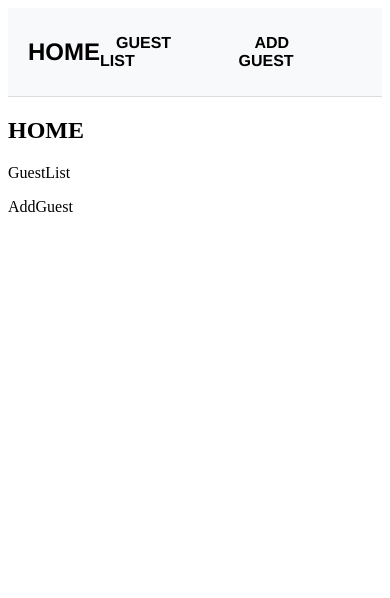
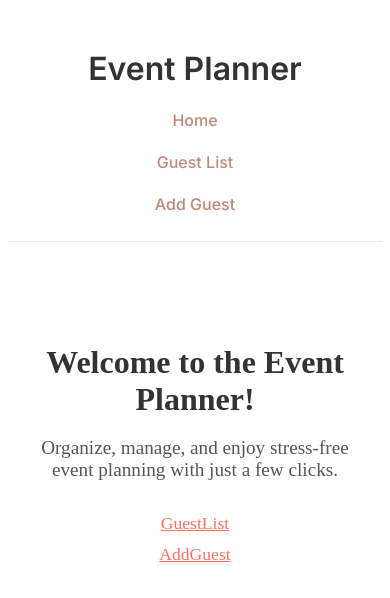
Before and after one commit to ramon-rcp/Event-Planner, a Next.js app in the folder nextjs-blog/: page / in a window 390 px wide. Shown: the top 598 px of the page. Built offline with nearby package versions, Linux system fonts and the light colour scheme.

Commit message:
design change
changed the design of the website a little

```diff
--- a/nextjs-blog/public/App.tsx
+++ b/nextjs-blog/public/App.tsx
@@ -1,59 +1,53 @@
-import React, { Component, MouseEvent } from "react"
-import { AddGuest } from "./AddGuest"
-import { Home } from "./Home"
-import { GuestList } from "./GuestList"
-import { Guest } from "./Guest"
-import { GuestInfo } from "./GuestInfo"
+import React, { Component } from "react";
+import { AddGuest } from "./AddGuest";
+import { Home } from "./Home";
+import { GuestList } from "./GuestList";
+import { Guest } from "./Guest";
+import { GuestInfo } from "./GuestInfo";
 import styles from '../styles/Home.module.css';
 
-export type Show = "home" | "guestlist" | "addguest" | {kind: "guestinfo", guest: Guest}
+export type Show = "home" | "guestlist" | "addguest" | { kind: "guestinfo"; guest: Guest };
 
 type State = {
-    showing: Show
-}
+  showing: Show;
+};
 
 export class App extends Component<{}, State> {
-    constructor(props: {}){
-        super(props)
-
-        this.state = {showing: "home"}
+  constructor(props: {}) {
+    super(props);
+    this.state = { showing: "home" };
   }
 
   render = (): JSX.Element => {
-        let page: JSX.Element = <div></div>
-        if(this.state.showing === "addguest") {
-            page = <AddGuest openGL={this.openPage}/>
-        }
-        else if(this.state.showing === "home") {
-            page = <Home openPage={this.openPage}/>
-        }
-        else if(this.state.showing === "guestlist") {
-            page = <GuestList openPage={this.openPage}/>
-        }
-        else if(this.state.showing.kind === "guestinfo") {
-            page = <GuestInfo guest={this.state.showing.guest} openGL={this.openPage}/>
+    let page: JSX.Element = <div></div>;
+    if (this.state.showing === "addguest") {
+      page = <AddGuest openGL={this.openPage} />;
+    } else if (this.state.showing === "home") {
+      page = <Home openPage={this.openPage} />;
+    } else if (this.state.showing === "guestlist") {
+      page = <GuestList openPage={this.openPage} />;
+    } else if (this.state.showing.kind === "guestinfo") {
+      page = <GuestInfo guest={this.state.showing.guest} openGL={this.openPage} />;
     }
 
     return (
       <div>
-              <main className={styles.header}>
-                <h1>HOME</h1>
+        <header className={styles.mainHeader}>
+          <div className={styles.headerContent}>
+            <h1 className={styles.logo}>Event Planner</h1>
             <nav className={styles.nav}>
-                  <p>
-                    <a onClick={() => this.openPage("guestlist")}>GUEST LIST</a>
-                  </p>
-                  <p>
-                    <a onClick={() => this.openPage("addguest")}>ADD GUEST </a>
-                  </p>
+              <a onClick={() => this.openPage("home")}>Home</a>
+              <a onClick={() => this.openPage("guestlist")}>Guest List</a>
+              <a onClick={() => this.openPage("addguest")}>Add Guest</a>
             </nav>
-              </main>
-
-              {page}
+          </div>
+        </header>
+        <main>{page}</main>
       </div>
     );
-        };
+  }
 
   openPage = (page: Show): void => {
-        this.setState({showing: page})
+    this.setState({ showing: page });
   }
 }
--- a/nextjs-blog/public/Home.tsx
+++ b/nextjs-blog/public/Home.tsx
@@ -1,34 +1,21 @@
-import React, { Component, MouseEvent } from "react";
-import { Show } from "./App";
+import React from "react";
 import styles from '../styles/Home.module.css';
 
-type HomeProps = {
-    openPage: (page: Show) => void
-}
+type Props = {
+  openPage: (page: string) => void;
+};
 
-
-export class Home extends Component<HomeProps, {}> {
-    constructor(props: HomeProps){
-        super(props)
-    }
-
-    render = (): JSX.Element => {
-        return (
-            <main>
-            <h2>
-                HOME
-            </h2>
-            <p><a onClick={this.openGL}>GuestList</a></p>
-            <p><a onClick={this.openAG}>AddGuest</a></p>
-        </main>
-        );
-    }
-
-    openAG = (evt: MouseEvent<HTMLElement>): void => {
-        this.props.openPage("addguest")
-    }
-
-    openGL = (evt: MouseEvent<HTMLElement>): void => {
-        this.props.openPage("guestlist")
-    }
-}
+export const Home: React.FC<Props> = ({ openPage }) => {
+  return (
+    <div className={styles.container}>
+      <h3 className={styles.heading}>Welcome to the Event Planner!</h3>
+      <p className={styles.description}>
+        Organize, manage, and enjoy stress-free event planning with just a few clicks.
+      </p>
+      <div className={styles.navigation}>
+        <p className={styles.navLink} onClick={() => openPage("guestlist")}>GuestList</p>
+        <p className={styles.navLink} onClick={() => openPage("addguest")}>AddGuest</p>
+      </div>
+    </div>
+  );
+};
--- a/nextjs-blog/styles/Home.module.css
+++ b/nextjs-blog/styles/Home.module.css
@@ -1,131 +1,96 @@
-.container {
-  min-height: 100vh;
-  padding: 0 0.5rem;
-  display: flex;
-  flex-direction: column;
-  justify-content: center;
-  align-items: center;
-  background-color: aliceblue;
+@import url('https://fonts.googleapis.com/css2?family=Inter:wght@400;500;600&display=swap');
+/* https://www.color-hex.com/color-palette/15018 */
+
+/* Header Styles */
+.mainHeader {
+  background: #fff;
+  border-bottom: 1px solid #eaeaea;
+  padding: 20px 40px;
 }
 
-.title a {
-  color: #0070f3;
-  text-decoration: none;
-}
-
-.title a:hover,
-.title a:focus,
-.title a:active {
-  text-decoration: underline;
-}
-
-.title {
-  margin: 0 0 1rem;
-  line-height: 1.15;
-  font-size: 3.6rem;
-}
-
-.title {
-  text-align: center;
-}
-
-.title,
-.description {
-  text-align: center;
-}
-
-.description {
-  line-height: 1.5;
-  font-size: 1.5rem;
-}
-
-.grid {
+.headerContent {
   display: flex;
+  justify-content: space-between;
   align-items: center;
-  justify-content: center;
-  flex-wrap: wrap;
-
-  max-width: 800px;
-  margin-top: 3rem;
-}
-
-.card {
-  margin: 1rem;
-  flex-basis: 45%;
-  padding: 1.5rem;
-  text-align: left;
-  color: inherit;
-  text-decoration: none;
-  border: 1px solid #eaeaea;
-  border-radius: 10px;
-  transition:
-    color 0.15s ease,
-    border-color 0.15s ease;
-}
-
-.card:hover,
-.card:focus,
-.card:active {
-  color: #0070f3;
-  border-color: #0070f3;
-}
-
-.card h3 {
-  margin: 0 0 1rem 0;
-  font-size: 1.5rem;
-}
-
-.card p {
-  margin: 0;
-  font-size: 1.25rem;
-  line-height: 1.5;
+  max-width: 1200px;
+  margin: 0 auto;
 }
 
 .logo {
-  height: 1em;
-}
-
-@media (max-width: 600px) {
-  .grid {
-    width: 100%;
-    flex-direction: column;
-  }
-}
-
-.header {
-  display: flex;
-  justify-content: space-between; /* Align items to the sides */
-  align-items: center;
-  padding: 10px 20px;
-  background-color: #f8f9fa; /* Light background color */
-  border-bottom: 1px solid #ddd; /* Optional border at the bottom */
-}
-
-.header h1 {
-  font-family: Helvetica;
-  font-size: 1.5rem;
-  font-weight: bold;
-  color: #000; /* Adjust color as needed */
+  font-family: "Inter", sans-serif;
+  font-size: 2rem;
+  font-weight: 600; /* Slightly bolder for emphasis */
+  color: #333;
 }
 
 .nav {
-  font-family: Helvetica;
   display: flex;
-  gap: 15px; /* Spacing between buttons/links */
+  gap: 30px;
 }
 
 .nav a {
+  font-family: "Inter", sans-serif; /* Consistent sans-serif font for navigation */
+  font-size: 1rem;
+  font-weight: 500;
+  color: #c08879;
   text-decoration: none;
-  padding: 10px 15px;
-  font-size: 1rem;
-  font-weight: bold;
-  color: #000;
-  border: 1px solid transparent; /* For hover effect */
-  border-radius: 5px; /* Rounded corners */
-  transition: background-color 0.3s, border-color 0.3s;
+  padding-bottom: 5px;
+  border-bottom: 2px solid transparent;
+  transition: color 0.3s ease, border-color 0.3s ease;
 }
 
 .nav a:hover {
-  background-color: #e0e0e0; /* Hover background */
-  border-color: #bbb;
+  color: #c08879;
+  border-bottom: 2px solid #c08879;
 }
+
+/* Responsive Design */
+@media (max-width: 768px) {
+  .headerContent {
+    flex-direction: column;
+    align-items: center;
+    text-align: center;
+  }
+
+  .nav {
+    flex-direction: column;
+    gap: 15px;
+  }
+
+  .container {
+    text-align: center;
+    margin: 50px auto;
+    padding: 20px;
+    max-width: 800px;
+  }
+
+  .heading {
+    font-size: 2rem;
+    font-weight: 600;
+    margin-bottom: 1rem;
+    color: #333;
+  }
+
+  .description {
+    font-size: 1.2rem;
+    color: #555;
+    margin-bottom: 2rem;
+  }
+
+  .navigation {
+    margin-top: 20px;
+  }
+
+  .navLink {
+    font-size: 1.1rem;
+    color: #ff6f61;
+    cursor: pointer;
+    margin: 10px 0;
+    text-decoration: underline;
+  }
+
+  .navLink:hover {
+    color: #ff3b3b;
+  }
+
+}
--- a/nextjs-blog/styles/global.css
+++ b/nextjs-blog/styles/global.css
@@ -1,32 +1,17 @@
-html,
-body {
+@import url('https://fonts.googleapis.com/css2?family=Inter:wght@400;500;600&display=swap');
+
+html, body {
+  margin: 0;
   padding: 0;
-  margin: 0;
-  font-family:
-    Inter,
-    -apple-system,
-    BlinkMacSystemFont,
-    Segoe UI,
-    Roboto,
-    Oxygen,
-    Ubuntu,
-    Cantarell,
-    Fira Sans,
-    Droid Sans,
-    Helvetica Neue,
-    sans-serif;
+  font-family: "Inter", sans-serif; /* Apply Inter globally */
+  background-color: #f9f9f9;
+  color: #333;
 }
 
 a {
-  color: inherit;
   text-decoration: none;
 }
 
 * {
   box-sizing: border-box;
 }
-
-img {
-  max-width: 100%;
-  height: auto;
-}
```
Lines whose indentation alone changed are shown as unchanged.
